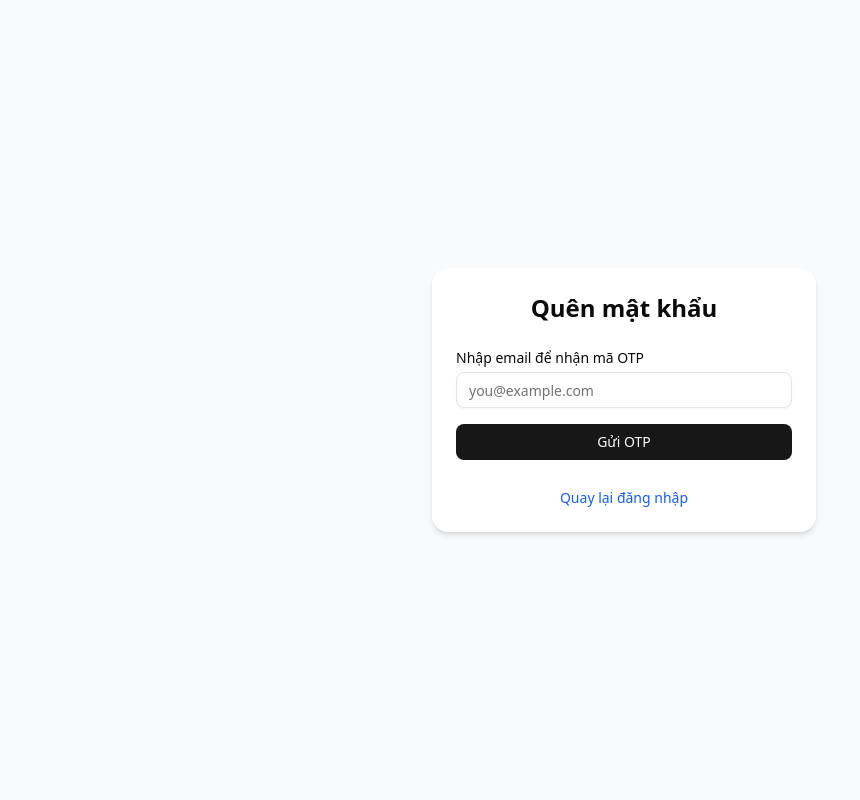
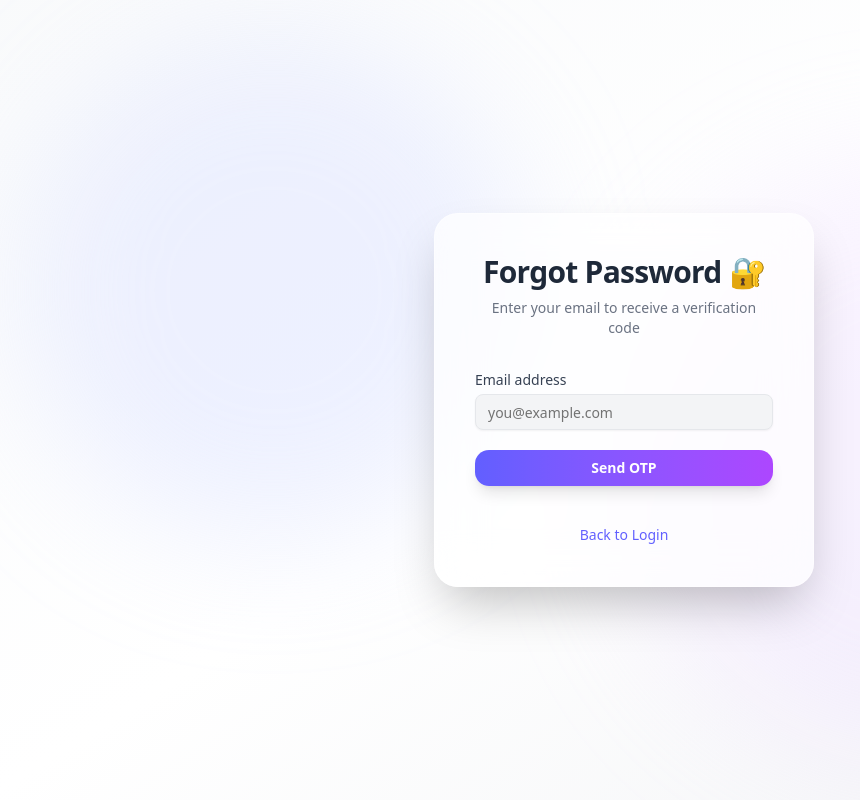
Before and after one commit to In-University/echoEnglish-admin-nextjs, a Next.js app: page /auth/forgot-password in a window 1280 px wide. Shown: the whole page, without its empty margins (16-876 px from the left). Built offline with nearby package versions, Linux system fonts and the light colour scheme.

Commit message:
add ui forgot

```diff
--- a/src/app/auth/forgot-password/page.tsx
+++ b/src/app/auth/forgot-password/page.tsx
@@ -3,26 +3,57 @@
 import { useState } from "react";
 import { Input } from "@/components/ui/input";
 import { Button } from "@/components/ui/button";
+import { useRouter } from "next/navigation";
 
 export default function ForgotPasswordPage() {
   const [email, setEmail] = useState("");
+  const [error, setError] = useState("");
+  const [loading, setLoading] = useState(false);
+  const router = useRouter();
 
-  const handleSubmit = (e: React.FormEvent) => {
+  const handleSubmit = async (e: React.FormEvent) => {
     e.preventDefault();
-    console.log("Send OTP to:", email);
-    // TODO: Gọi API gửi OTP
+    setError("");
+    setLoading(true);
+
+    try {
+      // TODO: Gọi API gửi OTP
+      // await sendOtp(email);
+      console.log("Send OTP to:", email);
+      router.push(`/auth/verify-otp?email=${encodeURIComponent(email)}`);
+    } catch (err) {
+      setError("Failed to send OTP. Please try again.");
+    } finally {
+      setLoading(false);
+    }
   };
 
   return (
-    <div className="flex items-center justify-center min-h-screen bg-gray-50">
-      <div className="w-full max-w-sm bg-white shadow-md rounded-2xl p-6">
-        <h1 className="text-2xl font-semibold text-center mb-6">
-          Quên mật khẩu
-        </h1>
-        <form onSubmit={handleSubmit} className="space-y-4">
+    <div className="flex items-center justify-center min-h-screen bg-gradient-to-br from-gray-50 via-white to-gray-100 relative overflow-hidden">
+      {/* Hiệu ứng background */}
+      <div className="absolute inset-0 overflow-hidden">
+        <div className="absolute w-[500px] h-[500px] bg-indigo-200/30 rounded-full blur-3xl top-10 left-10"></div>
+        <div className="absolute w-[600px] h-[600px] bg-purple-200/30 rounded-full blur-3xl bottom-10 right-10"></div>
+      </div>
+
+      {/* Glass form */}
+      <div className="relative z-10 bg-white/70 backdrop-blur-xl border border-white/40 shadow-2xl rounded-3xl p-10 w-[380px]">
+        <div className="text-center mb-8">
+          <h1 className="text-3xl font-bold text-gray-800 tracking-tight">
+            Forgot Password 🔐
+          </h1>
+          <p className="text-gray-500 text-sm mt-2">
+            Enter your email to receive a verification code
+          </p>
+        </div>
+
+        <form onSubmit={handleSubmit} className="space-y-5">
           <div>
-            <label htmlFor="email" className="block text-sm font-medium mb-1">
-              Nhập email để nhận mã OTP
+            <label
+              htmlFor="email"
+              className="block text-gray-700 text-sm mb-1 font-medium"
+            >
+              Email address
             </label>
             <Input
               id="email"
@@ -31,18 +62,30 @@ export default function ForgotPasswordPage() {
               value={email}
               onChange={(e) => setEmail(e.target.value)}
               required
+              className="bg-gray-100 border border-gray-200 focus:border-indigo-400 focus:ring-2 focus:ring-indigo-300 text-gray-800"
             />
           </div>
 
-          <Button type="submit" className="w-full">
-            Gửi OTP
+          {error && (
+            <p className="text-sm text-red-500 text-center">{error}</p>
+          )}
+
+          <Button
+            type="submit"
+            disabled={loading}
+            className="w-full bg-gradient-to-r from-indigo-500 to-purple-500 hover:from-indigo-400 hover:to-purple-400 text-white font-semibold py-2 rounded-xl shadow-lg hover:shadow-indigo-300/40 transition-all duration-300"
+          >
+            {loading ? "Sending..." : "Send OTP"}
           </Button>
 
-          <p className="text-center text-sm mt-3">
-            <a href="/auth/login" className="text-blue-600 hover:underline">
-              Quay lại đăng nhập
+          <div className="text-center mt-4">
+            <a
+              href="/auth/login"
+              className="text-sm text-indigo-500 hover:underline hover:text-indigo-600 transition-colors"
+            >
+              Back to Login
             </a>
-          </p>
+          </div>
         </form>
       </div>
     </div>
--- /dev/null
+++ b/src/app/auth/reset-password/page.tsx
@@ -0,0 +1,77 @@
+"use client";
+
+import { useState } from "react";
+import { useRouter, useSearchParams } from "next/navigation";
+import { Input } from "@/components/ui/input";
+import { Button } from "@/components/ui/button";
+
+export default function ResetPasswordPage() {
+  const router = useRouter();
+  const searchParams = useSearchParams();
+  const email = searchParams.get("email") || "";
+
+  const [password, setPassword] = useState("");
+  const [confirm, setConfirm] = useState("");
+  const [error, setError] = useState("");
+
+  const handleSubmit = async (e: React.FormEvent) => {
+    e.preventDefault();
+    if (password !== confirm) {
+      setError("Passwords do not match.");
+      return;
+    }
+    try {
+      // TODO: Gọi API đặt lại mật khẩu
+      console.log("Reset password for:", email);
+      router.push("/auth/login");
+    } catch (err) {
+      setError("Failed to reset password. Try again later.");
+    }
+  };
+
+  return (
+    <div className="flex items-center justify-center min-h-screen bg-gradient-to-br from-gray-50 via-white to-gray-100 relative overflow-hidden">
+      <div className="absolute inset-0 overflow-hidden">
+        <div className="absolute w-[500px] h-[500px] bg-indigo-200/30 rounded-full blur-3xl top-10 left-10"></div>
+        <div className="absolute w-[600px] h-[600px] bg-purple-200/30 rounded-full blur-3xl bottom-10 right-10"></div>
+      </div>
+
+      <div className="relative z-10 bg-white/70 backdrop-blur-xl border border-white/40 shadow-2xl rounded-3xl p-10 w-[380px]">
+        <div className="text-center mb-8">
+          <h1 className="text-3xl font-bold text-gray-800 tracking-tight">
+            Reset Password 🔑
+          </h1>
+          <p className="text-gray-500 text-sm mt-2">
+            Enter a new password for <b>{email}</b>
+          </p>
+        </div>
+
+        <form onSubmit={handleSubmit} className="space-y-5">
+          <Input
+            type="password"
+            placeholder="New password"
+            value={password}
+            onChange={(e) => setPassword(e.target.value)}
+            required
+          />
+          <Input
+            type="password"
+            placeholder="Confirm password"
+            value={confirm}
+            onChange={(e) => setConfirm(e.target.value)}
+            required
+          />
+
+          {error && <p className="text-sm text-red-500 text-center">{error}</p>}
+
+          <Button
+            type="submit"
+            className="w-full bg-gradient-to-r from-indigo-500 to-purple-500 text-white font-semibold py-2 rounded-xl shadow-lg hover:shadow-indigo-300/40 transition-all duration-300"
+          >
+            Confirm Reset
+          </Button>
+        </form>
+      </div>
+    </div>
+  );
+}
--- /dev/null
+++ b/src/app/auth/verify-otp/page.tsx
@@ -0,0 +1,68 @@
+"use client";
+
+import { useState } from "react";
+import { useSearchParams, useRouter } from "next/navigation";
+import { Input } from "@/components/ui/input";
+import { Button } from "@/components/ui/button";
+
+export default function VerifyOtpPage() {
+  const router = useRouter();
+  const searchParams = useSearchParams();
+  const email = searchParams.get("email") || "";
+
+  const [otp, setOtp] = useState("");
+  const [error, setError] = useState("");
+
+  const handleSubmit = async (e: React.FormEvent) => {
+    e.preventDefault();
+    setError("");
+
+    try {
+      // TODO: Gọi API xác minh OTP
+      console.log("Verify OTP:", otp, "for", email);
+      router.push(`/auth/reset-password?email=${encodeURIComponent(email)}`);
+    } catch (err) {
+      setError("Invalid OTP. Please try again.");
+    }
+  };
+
+  return (
+    <div className="flex items-center justify-center min-h-screen bg-gradient-to-br from-gray-50 via-white to-gray-100 relative overflow-hidden">
+      <div className="absolute inset-0 overflow-hidden">
+        <div className="absolute w-[500px] h-[500px] bg-indigo-200/30 rounded-full blur-3xl top-10 left-10"></div>
+        <div className="absolute w-[600px] h-[600px] bg-purple-200/30 rounded-full blur-3xl bottom-10 right-10"></div>
+      </div>
+
+      <div className="relative z-10 bg-white/70 backdrop-blur-xl border border-white/40 shadow-2xl rounded-3xl p-10 w-[380px]">
+        <div className="text-center mb-8">
+          <h1 className="text-3xl font-bold text-gray-800 tracking-tight">
+            Verify OTP ✉️
+          </h1>
+          <p className="text-gray-500 text-sm mt-2">
+            Enter the code sent to <b>{email}</b>
+          </p>
+        </div>
+
+        <form onSubmit={handleSubmit} className="space-y-5">
+          <Input
+            type="text"
+            maxLength={6}
+            placeholder="Enter 6-digit code"
+            value={otp}
+            onChange={(e) => setOtp(e.target.value)}
+            className="text-center tracking-widest text-lg bg-gray-100 border border-gray-200 focus:border-indigo-400 focus:ring-2 focus:ring-indigo-300"
+          />
+
+          {error && <p className="text-sm text-red-500 text-center">{error}</p>}
+
+          <Button
+            type="submit"
+            className="w-full bg-gradient-to-r from-indigo-500 to-purple-500 text-white font-semibold py-2 rounded-xl shadow-lg hover:shadow-indigo-300/40 transition-all duration-300"
+          >
+            Verify Code
+          </Button>
+        </form>
+      </div>
+    </div>
+  );
+}
```
